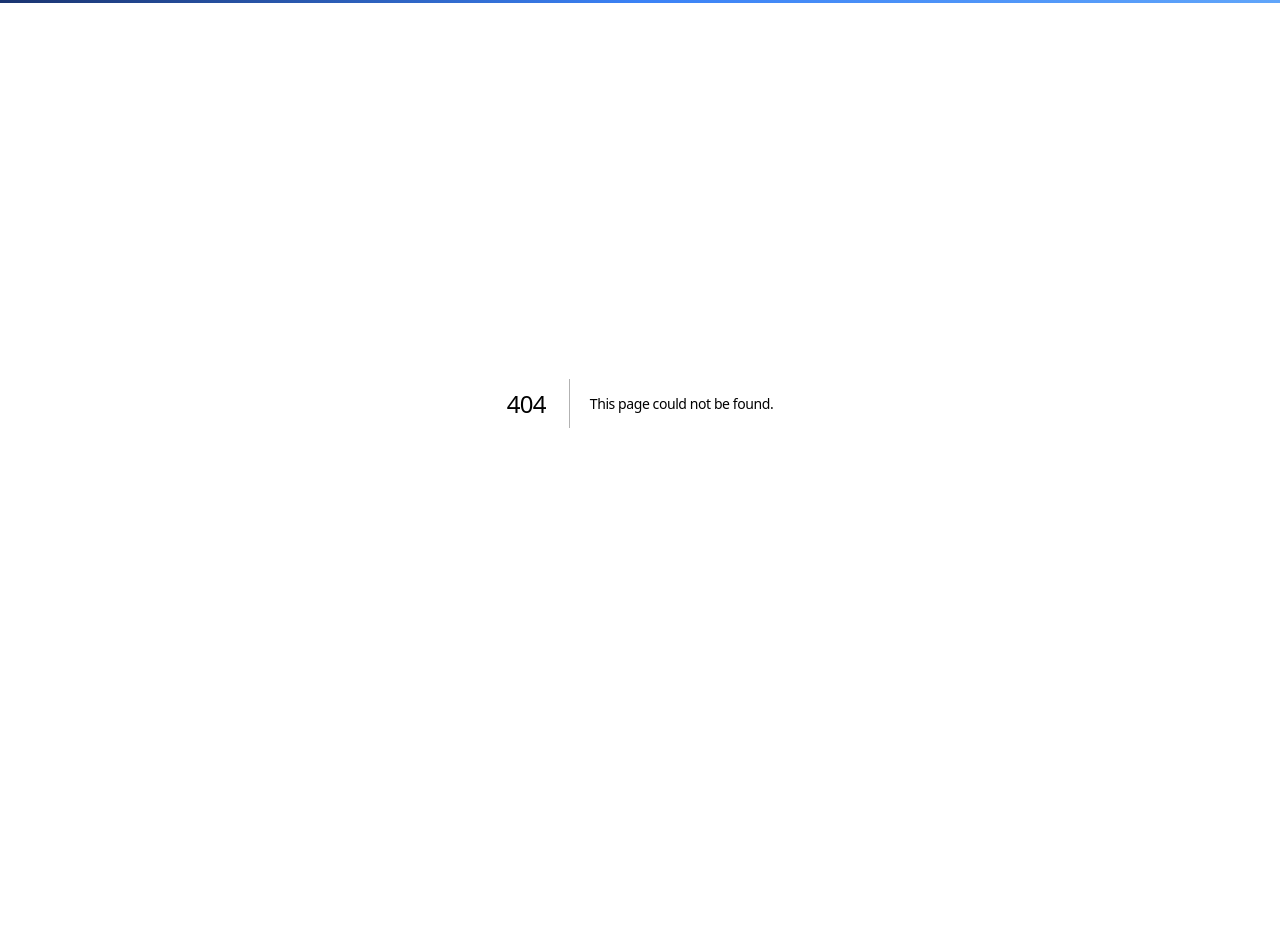
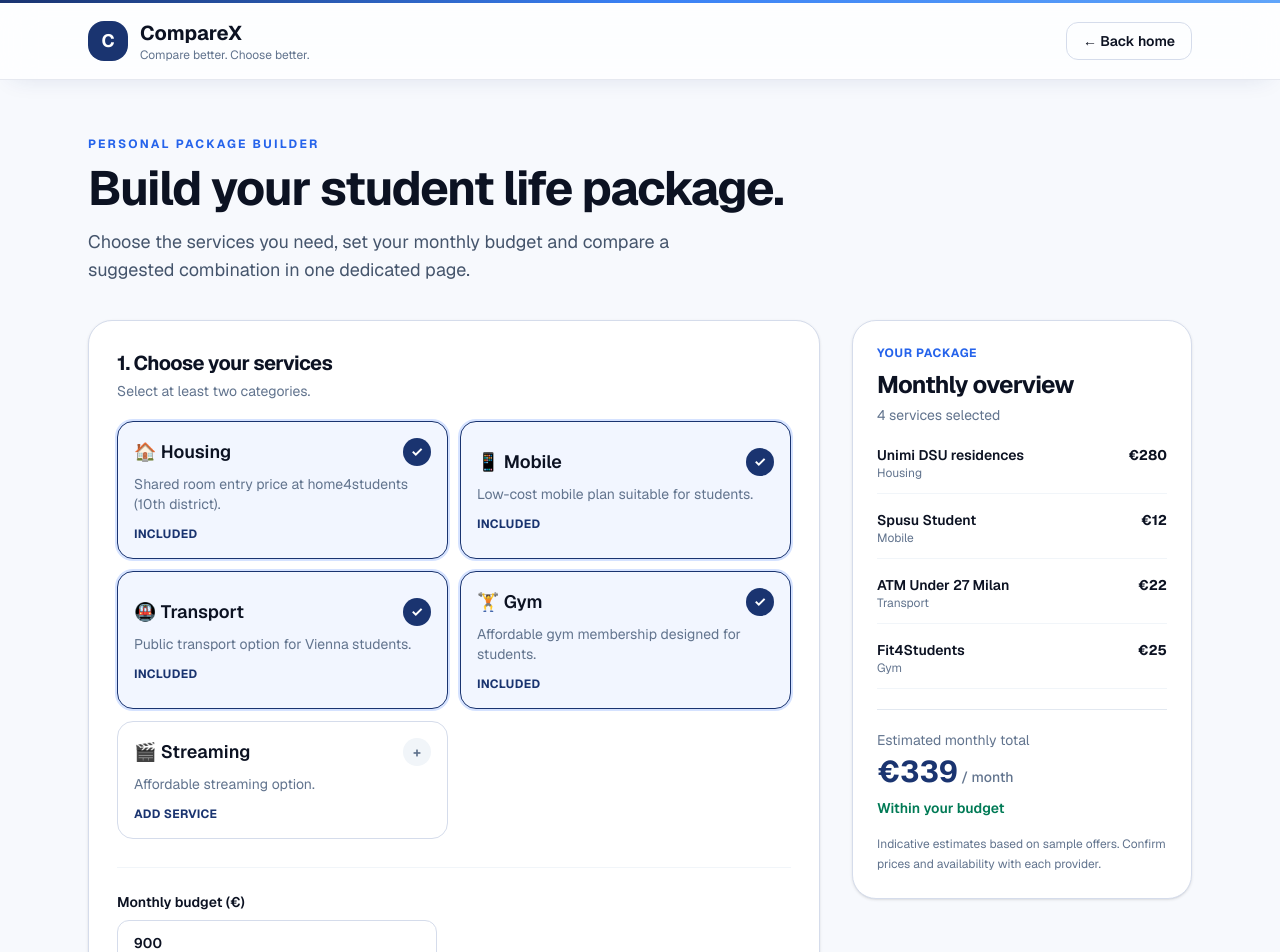
Before and after one commit to pietroconforti-blip/compareX, a Next.js app: page /package-builder in a window 1280 px wide. Before the commit this address had no page. Shown: the top 952 px of the page. Before the commit the page ends 803 px from the top, so only its background shows below. Built offline with nearby package versions, Linux system fonts and the light colour scheme.

Commit message:
Add dedicated package builder page

```diff
--- /dev/null
+++ b/app/package-builder/page.tsx
@@ -0,0 +1,106 @@
+"use client";
+
+import { useMemo, useState } from "react";
+import { offers, categoryLabels, categoryIcons, type Category, formatPrice } from "@/lib/home-data";
+
+const categories = Object.keys(categoryLabels) as Category[];
+
+export default function PackageBuilderPage() {
+  const [selected, setSelected] = useState<Category[]>(["housing", "mobile", "transport", "gym"]);
+  const [budget, setBudget] = useState(900);
+  const [built, setBuilt] = useState(false);
+
+  const picks = useMemo(() => selected.map((category) =>
+    offers.filter((offer) => offer.category === category).sort((a, b) => a.price - b.price)[0]
+  ).filter(Boolean), [selected]);
+
+  const total = picks.reduce((sum, offer) => sum + offer.price, 0);
+
+  function toggle(category: Category) {
+    setSelected((current) => current.includes(category)
+      ? current.filter((item) => item !== category)
+      : [...current, category]);
+    setBuilt(false);
+  }
+
+  return (
+    <main className="min-h-screen bg-[#f7f9fd] text-[#0c1222]">
+      <header className="border-b border-[#d5dceb] bg-white">
+        <div className="mx-auto flex max-w-6xl items-center justify-between px-6 py-4">
+          <a href="/" className="flex items-center gap-3">
+            <span className="flex h-10 w-10 items-center justify-center rounded-2xl bg-[#1a3470] text-lg font-bold text-white">C</span>
+            <span><span className="block text-xl font-bold">CompareX</span><span className="block text-xs text-slate-500">Compare better. Choose better.</span></span>
+          </a>
+          <a href="/" className="rounded-xl border border-[#d5dceb] px-4 py-2 text-sm font-semibold hover:border-[#1a3470]">← Back home</a>
+        </div>
+      </header>
+
+      <div className="mx-auto max-w-6xl px-6 py-10 md:py-14">
+        <p className="text-xs font-bold uppercase tracking-[0.18em] text-[#2563eb]">Personal package builder</p>
+        <h1 className="mt-3 text-4xl font-bold tracking-tight md:text-5xl">Build your student life package.</h1>
+        <p className="mt-4 max-w-2xl text-lg leading-7 text-slate-600">Choose the services you need, set your monthly budget and compare a suggested combination in one dedicated page.</p>
+
+        <div className="mt-9 grid gap-8 lg:grid-cols-[1fr_340px]">
+          <section className="rounded-3xl border border-[#d5dceb] bg-white p-5 shadow-sm md:p-7">
+            <h2 className="text-xl font-bold">1. Choose your services</h2>
+            <p className="mt-1 text-sm text-slate-500">Select at least two categories.</p>
+            <div className="mt-5 grid gap-3 sm:grid-cols-2">
+              {categories.map((category) => {
+                const active = selected.includes(category);
+                const sample = offers.find((offer) => offer.category === category);
+                return (
+                  <button key={category} type="button" aria-pressed={active} onClick={() => toggle(category)}
+                    className={`rounded-2xl border p-4 text-left transition ${active ? "border-[#1a3470] bg-[#f2f6ff] ring-2 ring-[#d5e2ff]" : "border-[#d5dceb] hover:border-[#1a3470]"}`}>
+                    <span className="flex items-center justify-between">
+                      <span className="text-lg font-semibold">{categoryIcons[category]} {categoryLabels[category]}</span>
+                      <span className={`flex h-7 w-7 items-center justify-center rounded-full text-sm font-bold ${active ? "bg-[#1a3470] text-white" : "bg-slate-100 text-slate-500"}`}>{active ? "✓" : "+"}</span>
+                    </span>
+                    <span className="mt-2 block text-sm text-slate-500">{sample?.description ?? "Compare suitable offers."}</span>
+                    <span className="mt-3 block text-xs font-bold uppercase tracking-wide text-[#1a3470]">{active ? "Included" : "Add service"}</span>
+                  </button>
+                );
+              })}
+            </div>
+            <div className="mt-7 border-t border-slate-100 pt-6">
+              <label className="block max-w-xs text-sm font-semibold">Monthly budget (€)
+                <input type="number" min="0" value={budget} onChange={(event) => { setBudget(Number(event.target.value) || 0); setBuilt(false); }}
+                  className="mt-2 w-full rounded-xl border border-[#d5dceb] px-4 py-3 text-base outline-none focus:border-[#2563eb]" />
+              </label>
+              <button type="button" disabled={selected.length < 2} onClick={() => setBuilt(true)}
+                className="mt-5 w-full rounded-xl bg-[#1a3470] px-6 py-4 font-semibold text-white shadow-md transition hover:bg-[#12254f] disabled:cursor-not-allowed disabled:opacity-50 sm:w-auto">
+                Build my package →
+              </button>
+            </div>
+          </section>
+
+          <aside className="h-fit rounded-3xl border border-[#d5dceb] bg-white p-6 shadow-sm lg:sticky lg:top-6">
+            <p className="text-xs font-bold uppercase tracking-wider text-[#2563eb]">Your package</p>
+            <h2 className="mt-2 text-2xl font-bold">Monthly overview</h2>
+            <p className="mt-1 text-sm text-slate-500">{selected.length} services selected</p>
+            <div className="mt-5 space-y-4">
+              {picks.map((offer) => <div key={offer.id} className="flex justify-between gap-3 border-b border-slate-100 pb-3">
+                <div><p className="text-sm font-semibold">{offer.name}</p><p className="text-xs text-slate-500">{categoryLabels[offer.category]}</p></div>
+                <p className="shrink-0 text-sm font-bold">{formatPrice(offer.price)}</p>
+              </div>)}
+            </div>
+            <div className="mt-5 border-t border-slate-200 pt-5">
+              <p className="text-sm text-slate-500">Estimated monthly total</p>
+              <p className="mt-1 text-3xl font-bold text-[#1a3470]">{formatPrice(total)}<span className="text-sm font-medium text-slate-500"> / month</span></p>
+              <p className={`mt-2 text-sm font-semibold ${total <= budget ? "text-emerald-700" : "text-amber-700"}`}>{total <= budget ? "Within your budget" : "Above your budget"}</p>
+            </div>
+            <p className="mt-4 text-xs leading-5 text-slate-500">Indicative estimates based on sample offers. Confirm prices and availability with each provider.</p>
+          </aside>
+        </div>
+
+        {built && <section className="mt-8 rounded-3xl border border-[#c7d7f5] bg-white p-6 shadow-sm md:p-8">
+          <p className="text-xs font-bold uppercase tracking-wider text-[#2563eb]">Package ready</p>
+          <div className="mt-2 flex flex-col justify-between gap-4 sm:flex-row sm:items-center">
+            <div><h2 className="text-2xl font-bold">Your suggested combination</h2><p className="mt-1 text-slate-600">Estimated total: {formatPrice(total)} / month</p></div>
+            <a href={`/checkout?ids=${picks.map((offer) => offer.id).join(",")}`} className="inline-flex items-center justify-center rounded-xl bg-[#1a3470] px-6 py-4 font-semibold text-white hover:bg-[#12254f]">Continue to checkout →</a>
+          </div>
+          <p className="mt-3 text-xs text-slate-500">Checkout is currently a preview; no payment will be taken.</p>
+        </section>}
+      </div>
+    </main>
+  );
+}
```
